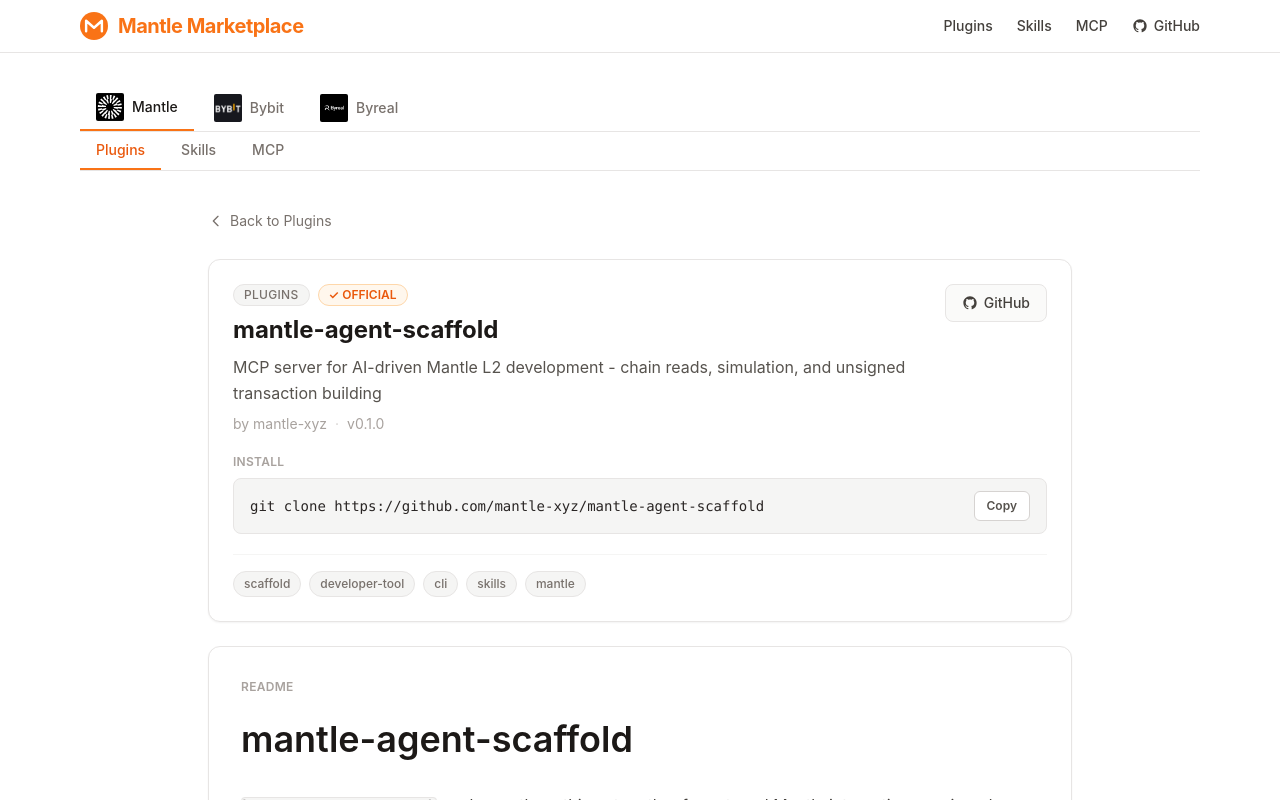
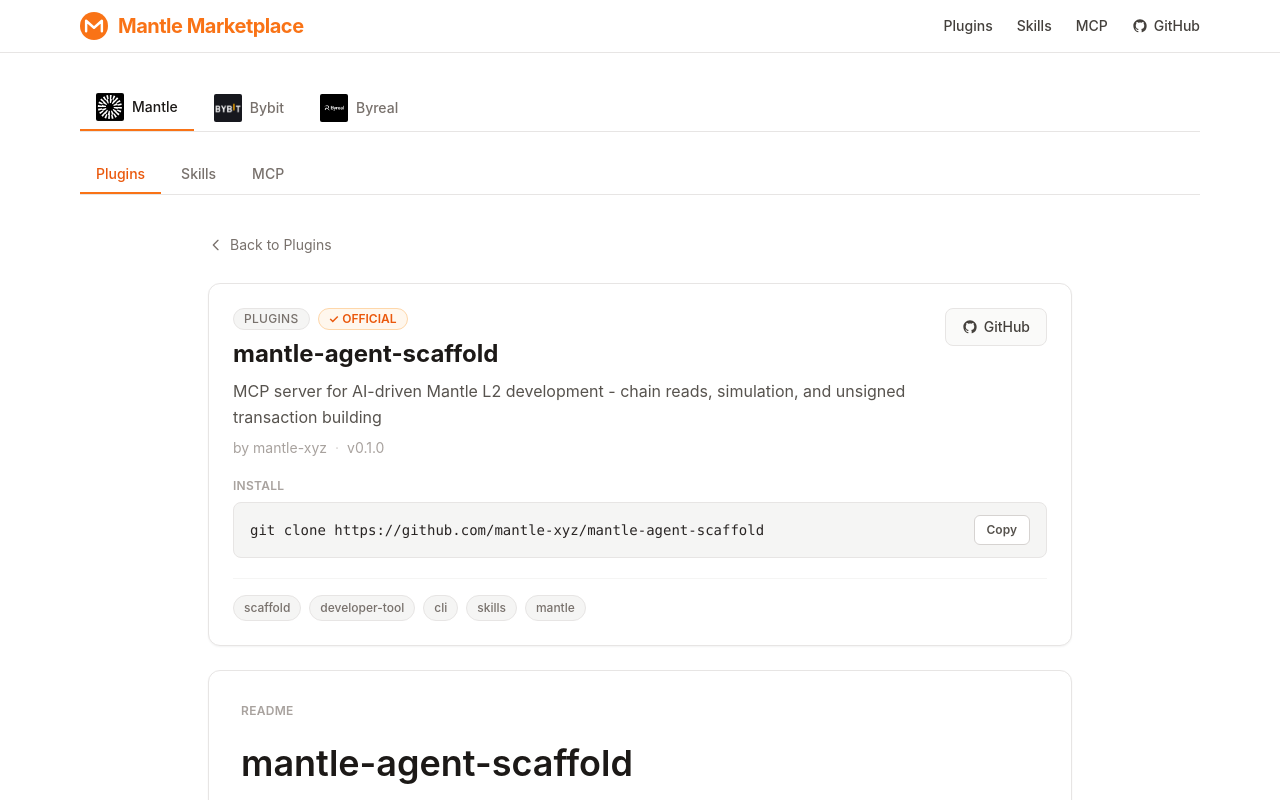
Before and after one commit to kyle-park-io/mantle-marketplace, a Next.js app: page /mantle/plugins/mantle-agent-scaffold in a window 1280 px wide. Shown: the top 800 px of the page. Built offline with nearby package versions, Linux system fonts and the light colour scheme; a web font is replaced by a local one.

Commit message:
fix(detail): add spacing above CategoryTabs, remove inline code border (#40)
Add mt-6 wrapper above CategoryTabs to match category page spacing.
Remove border from inline code (prose-code) — the border was causing
unwanted boxes around inline code like npm install.

```diff
--- a/src/app/[platform]/[category]/[slug]/page.tsx
+++ b/src/app/[platform]/[category]/[slug]/page.tsx
@@ -35,7 +35,9 @@
 
   return (
     <>
-      <CategoryTabs />
+      <div className="mt-6">
+        <CategoryTabs />
+      </div>
       <div className="mx-auto max-w-4xl space-y-6 px-4 py-10">
         {/* Back button */}
         <Link
@@ -136,7 +138,7 @@
             <h2 className="mb-6 text-xs font-semibold uppercase tracking-wide text-stone-400">
               README
             </h2>
-            <div className="prose prose-stone prose-headings:font-semibold prose-a:text-orange-600 prose-code:text-stone-800 prose-code:bg-stone-100 prose-code:border prose-code:border-stone-200 prose-code:rounded prose-pre:bg-stone-100 prose-pre:border prose-pre:border-stone-200 max-w-none">
+            <div className="prose prose-stone prose-headings:font-semibold prose-a:text-orange-600 prose-code:text-stone-700 prose-code:bg-stone-100 prose-code:rounded prose-pre:bg-stone-100 prose-pre:border prose-pre:border-stone-200 max-w-none">
               <ReactMarkdown skipHtml={true}>
                 {stripFrontmatter(item.readme)}
               </ReactMarkdown>
```
